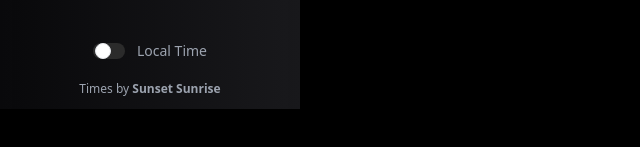
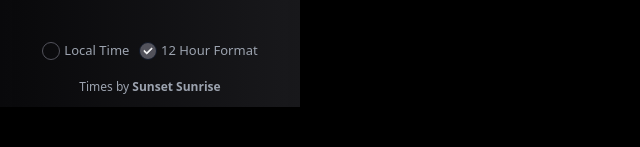
Before and after one commit to Kaosc/sunset-sunrise-extension, a React (Create React App) app: page / in a window 1280 px wide. Shown: the part 225-372 px from the top of the page, without its empty margins (0-640 px from the left). Built offline with nearby package versions, Linux system fonts and the light colour scheme.

Commit message:
added time format setting

```diff
--- a/src/App.tsx
+++ b/src/App.tsx
@@ -25,6 +25,7 @@ const localCityName = getLocalCityName()
 
 export default function App() {
 	const [city, setCity] = useState<City | undefined>(localCityData)
+	const [hour12, setHour12] = useState(JSON.parse(localStorage.getItem("hour12") || "true"))
 	const [timeZoneMode, setTimeZoneMode] = useState(getLocalTimeZoneMode())
 	const [searchBarVisible, setSearchBarVisible] = useState(false)
 	const [refreshing, setRefreshing] = useState(false)
@@ -161,11 +162,14 @@ export default function App() {
 								cityName={cityName.current}
 								refreshing={refreshing}
 								setRefreshing={setRefreshing}
+								hour12={hour12}
 							/>
 						</div>
 						<Footer
 							setTimeZoneMode={setTimeZoneMode}
 							timeZoneMode={timeZoneMode}
+							hour12={hour12}
+							setHour12={setHour12}
 						/>
 					</>
 				)}
--- /dev/null
+++ b/src/components/CheckBox.tsx
@@ -0,0 +1,44 @@
+import React from "react"
+
+export default function CheckBox({
+	value,
+	onChange,
+	text,
+}: {
+	value: boolean
+	onChange: (e: React.ChangeEvent<HTMLInputElement>) => void
+	text?: string
+}) {
+	return (
+		<div className="flex items-center justify-center mb-2">
+			<label
+				className="relative flex items-center rounded-full cursor-pointer"
+				htmlFor="checkbox"
+			>
+				<input
+					type="checkbox"
+					className="before:content[''] peer relative h-[18px] w-[18px] cursor-pointer appearance-none rounded-full border border-zinc-600 transition-all before:absolute before:top-2/4 before:left-2/4 before:block before:h-12 before:w-12 before:-translate-y-2/4 before:-translate-x-2/4 before:rounded-full before:bg-blue-gray-500 before:opacity-0 before:transition-opacity checked:border-gray-900 checked:bg-zinc-600 checked:before:bg-gray-900 hover:before:opacity-10"
+					id="checkbox"
+					checked={value}
+					onChange={onChange}
+				/>
+				<span className="absolute text-white transition-opacity opacity-0 pointer-events-none top-2/4 left-2/4 -translate-y-2/4 -translate-x-2/4 peer-checked:opacity-100">
+					<svg
+						className="h-3 w-3"
+						viewBox="0 0 20 20"
+						fill="currentColor"
+						stroke="currentColor"
+						stroke-width="1"
+					>
+						<path
+							fill-rule="evenodd"
+							d="M16.707 5.293a1 1 0 010 1.414l-8 8a1 1 0 01-1.414 0l-4-4a1 1 0 011.414-1.414L8 12.586l7.293-7.293a1 1 0 011.414 0z"
+							clip-rule="evenodd"
+						></path>
+					</svg>
+				</span>
+			</label>
+			{text ? <span className="ml-1 text-[13px] font-medium text-gray-400 ">{text}</span> : <></>}
+		</div>
+	)
+}
--- a/src/components/CityTimes.tsx
+++ b/src/components/CityTimes.tsx
@@ -11,12 +11,14 @@ export default function CityTimes({
 	timeZoneMode,
 	refreshing,
 	setRefreshing,
+	hour12,
 }: {
 	city: City | undefined
 	cityName: string
 	timeZoneMode: string
 	refreshing: boolean
 	setRefreshing: React.Dispatch<React.SetStateAction<boolean>>
+	hour12: boolean
 }) {
 	const [visible, setVisible] = useState(false)
 
@@ -26,6 +28,8 @@ export default function CityTimes({
 
 	const times = useMemo(() => {
 		setVisible(false)
+
+		const timeFormat = hour12 ? "hh:mm A" : "HH:mm"
 
 		// Get sunrise and sunset times from the API response
 		const sunriseUtc = moment.utc(city?.times.sunrise)
@@ -54,10 +58,10 @@ export default function CityTimes({
 
 		// Convert to the specified time zone
 		return {
-			sunrise: sunriseUtc.tz(timeZone).format("HH:mm"), // 12:00
-			sunset: sunsetUtc.tz(timeZone).format("HH:mm"), // 23:00
+			sunrise: sunriseUtc.tz(timeZone).format(timeFormat), // 12:00
+			sunset: sunsetUtc.tz(timeZone).format(timeFormat), // 23:00
 		}
-	}, [city, cityName, timeZoneMode])
+	}, [city, cityName, timeZoneMode, hour12])
 
 	return (
 		<div className="items-center justify-center flex flex-col text-center mb-4 transition-all ease-in-out">
--- a/src/components/Footer.tsx
+++ b/src/components/Footer.tsx
@@ -1,44 +1,54 @@
 import React from "react"
 
 import { SUNSET_SUNRISE_WEB } from "../utils/constants"
+import CheckBox from "./CheckBox"
 
 export default function Footer({
 	timeZoneMode,
 	setTimeZoneMode,
+	hour12,
+	setHour12,
 }: {
 	timeZoneMode: string
 	setTimeZoneMode: React.Dispatch<React.SetStateAction<string>>
+	hour12: boolean
+	setHour12: React.Dispatch<React.SetStateAction<boolean>>
 }) {
-	const handleTimeZoneMode = (e: React.ChangeEvent<HTMLInputElement>) => {
+	const toggleTimeZoneMode = (e: React.ChangeEvent<HTMLInputElement>) => {
 		setTimeZoneMode(e.target.checked ? "actual" : "local")
 	}
 
+	const toggleTimeFormat = () => {
+		const value = !hour12
+		setHour12(value)
+		localStorage.setItem("hour12", JSON.stringify(value))
+	}
+
 	return (
-		<section className="flex flex-col items-center justify-center text-center text-gray-400">
-			<label className="relative inline-flex items-center mb-5 cursor-pointer">
-				<input
-					type="checkbox"
-					value={timeZoneMode}
-					checked={timeZoneMode === "actual"}
-					className="sr-only peer"
-					onChange={handleTimeZoneMode}
+		<section className="flex flex-col items-center justify-center text-center text-gray-400 w-full">
+			{/* // Toggle between the city's actual time zone and your local time zone */}
+			<div className="flex items-center w-[78%] justify-between mb-2.5">
+				<CheckBox
+					onChange={toggleTimeZoneMode}
+					value={timeZoneMode === "actual"}
+					text={`${timeZoneMode === "local" ? "Local" : "Actual"} Time`}
 				/>
-				<div
-					title="Toggle between the city's actual time zone and your local time zone"
-					className="w-8 h-4 bg-[#2b2b2b] peer-focus:outline-none rounded-full peer peer-checked:after:translate-x-full after:content-[''] after:absolute after:top-[2px] after:left-[2px]
-				 after:bg-white after:border after:rounded-full after:h-[16px] after:w-[16px] after:transition-all peer-checked:bg-[#575757]"
-				></div>
-				<span className="ml-3 text-sm font-medium text-gray-400">
-					{timeZoneMode === "local" ? "Local" : "Actual"} Time
-				</span>
-			</label>
+
+				{/* // Toggle between 12 hour and 24 hour format */}
+				<CheckBox
+					onChange={toggleTimeFormat}
+					value={hour12}
+					text="12 Hour Format"
+				/>
+			</div>
+
 			<a
 				className="text-xs text-gray-400 mb-3"
 				href={SUNSET_SUNRISE_WEB}
 				target="_blank"
 				rel="noreferrer"
 			>
-				Times by <span className="hover:text-gray-100 font-semibold hover:animate-pulse">Sunset Sunrise</span>
+				Times by <span className="hover:text-zinc-100 font-semibold hover:animate-pulse">Sunset Sunrise</span>
 			</a>
 		</section>
 	)
```
Also changed, not shown: public/manifest.json.
